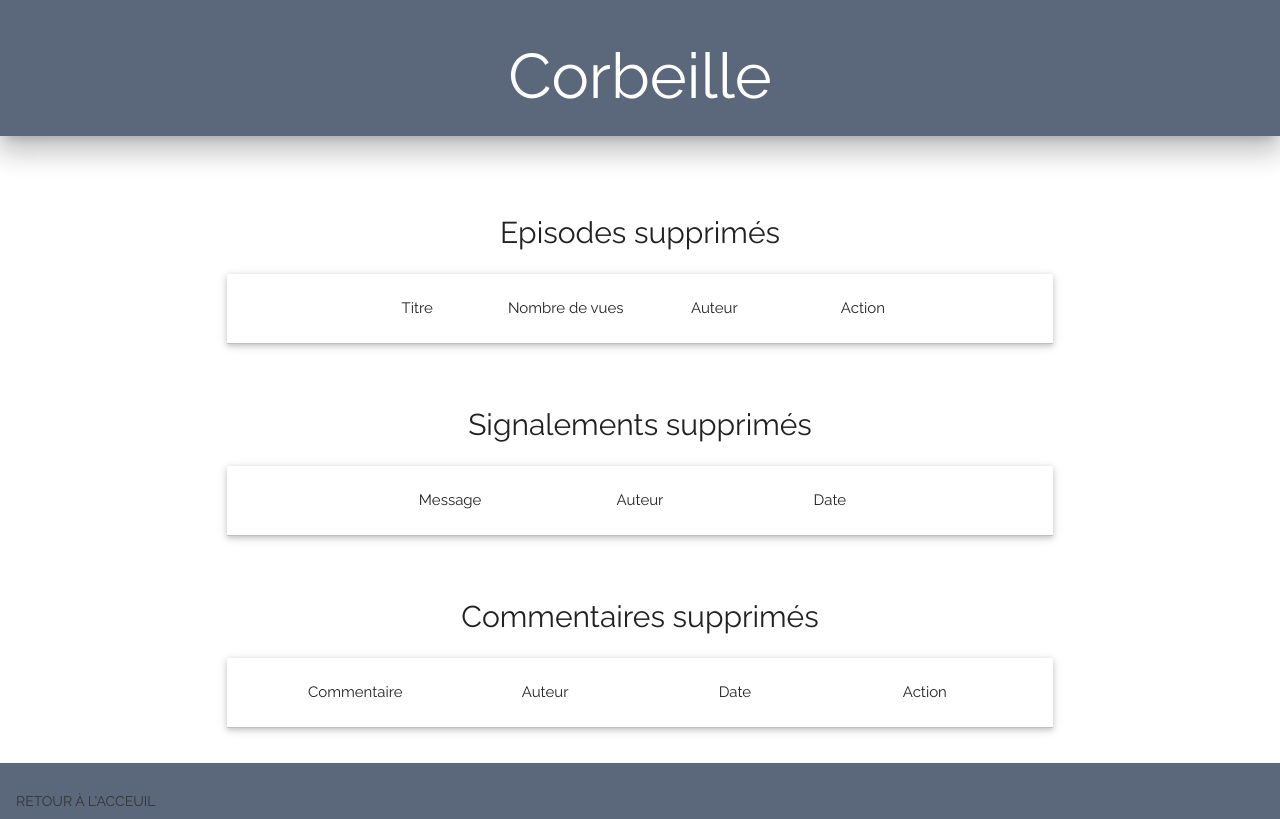
After one commit to thomassebert/Projet3, a PHP site: template vues/administrationCorbeille.html.twig in a window 1280 px wide. The commit adds this page. Run offline with PHP 8.4, Linux system fonts and the light colour scheme; the template is opened without the code that fills it, so the values that code supplies are empty; some libraries are stand-ins or nearby versions.

Commit message:
Ajout page corbeille

```diff
--- a/source/Domaine/CommentaireElement.php
+++ b/source/Domaine/CommentaireElement.php
@@ -20,7 +20,6 @@ class CommentaireElement extends Element
 
 
 	//METHODES MAGIQUES
-
 
 	public function __toString()
 	{
--- /dev/null
+++ b/vues/administrationCorbeille.html.twig
@@ -0,0 +1,149 @@
+{% extends "layout.html.twig" %}
+
+{% block titre %}
+
+    Administration - Corbeille
+
+{% endblock %}
+
+{% block css %}
+
+
+<!-- CSS -->
+{% endblock %}
+
+{% block contenu %}
+
+    <header id="acceuil" class="white-text z-depth-4">
+        <h1 id="titrePrincipal" class="center-align">Corbeille</h1>
+    </header>
+
+    <main id="contenuAcceuil" class="container">
+
+    <!-- LISTE DES EPISODES -->
+
+       <article class="row">
+            <h3 class="center-align col m6 offset-m3"> Episodes supprimés </h3>
+           <div class="tableau col s12">
+                <ul class="collapsible popout">
+                    <li class="ligne">
+                        <div class="colonne2"> <strong>Titre</strong> </div>
+                        <div class="colonne2"> <strong>Nombre de vues</strong> </div>
+                        <div class="colonne2"> <strong>Auteur</strong> </div>
+                        <div class="colonne2"> <strong>Action</strong> </div>
+                    </li>
+               {% for episode in episodes %}
+               <li>
+                 <div class="collapsible-header ligne">
+                   <div class="colonne2"> {{ episode.titre |title }} </div>
+                   <div class="colonne2"> {{ episode.nombre_vues }} </div>
+                   <div class="colonne2"> {{ episode.auteur }} </div>
+                   <div class="colonne2">
+                        <a href="#modal2"  class="btn-floating waves-effect waves-light red tooltipped modal2" data-position="right" data-delay="50" data-tooltip="Restaurer"><i lien="http://alaska.thomassebert.fr/administration/restaurer/{{episode.id}}/Episode" class="material-icons alignement">delete</i></a>
+                    </div>
+                </div>
+                <div class="collapsible-body" colspan="4">
+                    <div>  {{ episode.contenu | raw }} </div>
+                </div>
+               </li>
+               {% endfor %}
+            </table>
+       </article>
+
+       <!-- LISTE DES SIGNALEMENTS SUPPRIMES -->
+
+       <article class="row">
+
+                <h3 class="center-align col m6 offset-m3"> Signalements supprimés </h3>
+                <div class="tableau col s12">
+                <ul class="collapsible popout">
+                    <li class="ligne">
+                        <div class="colonne"> <strong>Message</strong> </div>
+                        <div class="colonne"> <strong>Auteur</strong> </div>
+                        <div class="colonne"> <strong>Date</strong> </div>
+                    </li>
+
+                        {% for signalement in signalements %}
+                            <li>
+                                <div class="collapsible-header ligne">
+                                    <div class="colonne"> {{ signalement.contenu_commentaire }} </div>
+                                    <div class="colonne"> {{ signalement.auteur_commentaire }} </div>
+                                    <div class="colonne"> {{ signalement.date_publication_commentaire }} </div>
+                                </div>
+                            </li>
+                        {% endfor %}
+                    </ul>
+                </div>
+       </article>
+
+      <!-- LISTE DES COMMENTAIRES SUPPRIMES -->
+
+       <article class="row">
+
+                <h3 class="center-align col m6 offset-m3"> Commentaires supprimés </h3>
+                <div class="tableau col s12">
+                <ul class="collapsible popout">
+                    <li class="ligne">
+                        <div class="colonne"> <strong>Commentaire</strong> </div>
+                        <div class="colonne"> <strong>Auteur</strong> </div>
+                        <div class="colonne"> <strong>Date</strong> </div>
+                        <div class="colonne"> <strong>Action</strong> </div>
+                    </li>
+
+                        {% for commentaire in commentaires %}
+                                <div class="collapsible-header ligne">
+                                    <div class="colonne"> {{ commentaire.contenu_commentaire }} </div>
+                                    <div class="colonne"> {{ commentaire.auteur_commentaire }} </div>
+                                    <div class="colonne"> {{ commentaire.date_publication_commentaire }} </div>
+                                    <div class="colonne">
+                                        <a href="#modal3"  class="btn-floating waves-effect waves-light red tooltipped modal3" data-position="top" data-delay="50" data-tooltip="Restaurer"><i lien="http://alaska.thomassebert.fr/administration/restaurer/{{signalement.id}}/Commentaire" class="material-icons alignement">delete</i></a>
+                                    </div>
+                                </div>
+                            </li>
+                        {% endfor %}
+                    </ul>
+                </div>
+       </article>
+
+
+
+       <!-- MODALE CONFIRMATION RESTAURATION EPISODE -->
+          <div id="modal2" class="modal">
+            <div class="modal-content">
+              <p>Etes vous sur de vouloir restaurer cet épisode? Les commentaires associés seront également restaurés.</p>
+              <div class="confirmation center-align">
+                  <a href="" id="suppressionEpisode" class="modal-action waves-effect btn waves-effect waves-light red">Oui, restaurer</a>
+                  <a href="#!" class="modal-action modal-close waves-effect btn waves-effect waves-light blue">Non, annuler</a>
+              </div>
+            </div>
+          </div>
+
+        <!-- MODALE CONFIRMATION RESTAURATION COMMENTAIRE -->
+          <div id="modal3" class="modal">
+            <div class="modal-content">
+              <p>Etes vous sur de vouloir restaurer ce commentaire? </p>
+              <div class="confirmation center-align">
+                  <a href="" id="suppressionCommentaire" class="modal-action waves-effect btn waves-effect waves-light red">Oui, restaurer</a>
+                  <a href="#!" class="modal-action modal-close waves-effect btn waves-effect waves-light blue">Non, annuler</a>
+              </div>
+            </div>
+          </div>
+
+    </main>
+
+<!-- CONTENU -->
+{% endblock %}
+
+{% block footer %}
+
+<a class="waves-effect waves-teal btn-flat" href="http://alaska.thomassebert.fr/">Retour à l'acceuil</a>
+
+<!-- FOOTER -->
+{% endblock %}
+
+{% block js %}
+
+<script type="text/javascript" src="{{ asset('/js/administration.js') }}"></script>
+
+<!-- JS -->
+{% endblock %}
--- a/web/css/stylesheet.css
+++ b/web/css/stylesheet.css
@@ -24,14 +24,46 @@ h3
 header
 {
 	background-color: #5b677a !important;
+	min-width: 100vw;
 }
 
 footer
 {
 	background-color: #5b677a !important;
 }
+.card
+{
+	display: flex !important;
+	flex-direction: column;
+	flex-wrap: nowrap;
+	justify-content: space-between;
+	align-items: center;
+}
 
+.card-content
+{
+	flex: 1 0 auto;
+	display: flex !important;
+	flex-direction: column;
+	flex-wrap: nowrap;
+	justify-content: space-between;
+	align-items: center;
+}
 
+.card-alignement
+{
+	flex: 1 0 auto;
+	display: flex !important;
+	flex-direction: column;
+	flex-wrap: nowrap;
+	align-items: center;
+	justify-content: space-between;
+}
+
+.card-alignement p
+{
+	margin-top: auto;
+}
 
 #contenuAcceuil
 {
@@ -174,22 +206,30 @@ svg{
   font-size: 4em;
 }
 
+.text--line3 {
+  font-size: 7em;
+}
+
 .text--line2 {
   font-size: 1.5em;
+}
+
+.text--line4 {
+  font-size: 3em;
 }
 
 
 
 .text-copy {
-  fill: none;
+  fill: transparent;
   stroke: white;
   stroke-dasharray: 800;
   -webkit-stroke-width: 0.5px;
   -moz-stroke-width: 0.5px;
   		  stroke-width: 0.5px;
-  -webkit-animation: stroke-offset 6s linear;
-  -moz-animation: stroke-offset 6s linear;
-          animation: stroke-offset 6s linear;
+  -webkit-animation: stroke-offset 8s linear;
+  -moz-animation: stroke-offset 0s linear;
+          animation: stroke-offset 8s linear;
 }
 .text-copy:nth-child(1) {
   stroke: white;
@@ -206,8 +246,8 @@ svg{
 
 @-moz-keyframes stroke-offset {
   0% {
-    stroke-dashoffset: 10%;
-    stroke-dasharray: 0 80%;
+    stroke-dashoffset: 100%;
+    stroke-dasharray: 50 80%;
   }
 }
 
```
Also changed, not shown: application/routes.php (+22 -1 lines), source/DAO/CommentaireDAO.php (+14 -0 lines), source/DAO/EpisodeDAO.php (+7 -0 lines), vues/administrationAcceuil.html.twig (+10 -4 lines), vues/index.html.twig (+17 -4 lines).
